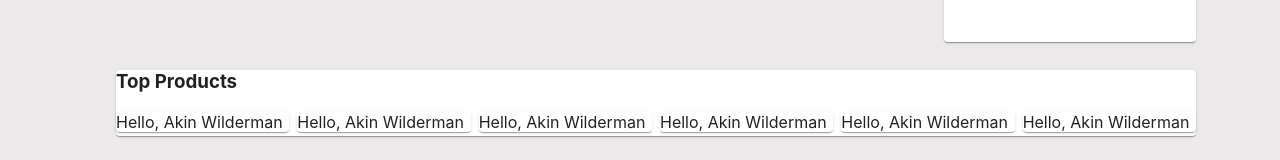
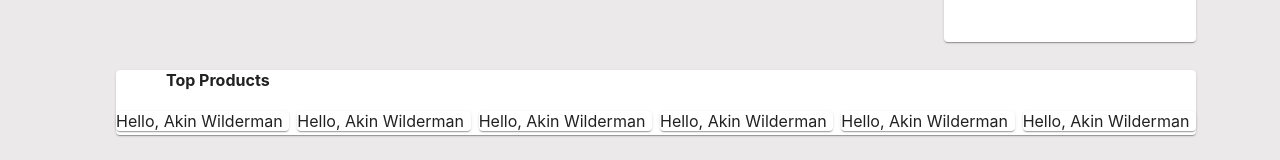
Before and after one commit to AkinWilderman/cristak, a Next.js app: page / in a window 1280 px wide. Shown: the part 705-865 px from the top of the page. Built offline with nearby package versions, Linux system fonts and the light colour scheme.

Commit message:
adding top products component

```diff
--- a/components/home_components/top_products/top_products.js
+++ b/components/home_components/top_products/top_products.js
@@ -1,5 +1,5 @@
 import React from 'react';
-import '../../../styles/top.module.css';
+import styles from '../../../styles/top.module.css';
 import Paper from '@material-ui/core/Paper';
 import Grid from '@material-ui/core/Grid';
 import { makeStyles } from '@material-ui/core/styles';
@@ -19,10 +19,10 @@ export default function Top() {
     <div className={classes.root}>
       <Paper>
         <div>
-          <div className="main">
-            <h3>
+          <div>
+            <h4 className={styles.main}>
               Top Products
-            </h3>
+            </h4>
           </div>
           <div>
             <Grid container spacing={1}>
--- a/components/single_product/simple.js
+++ b/components/single_product/simple.js
@@ -0,0 +1,2 @@
+import React from 'react';
+import Card
--- a/styles/globals.css
+++ b/styles/globals.css
@@ -51,3 +51,8 @@ a {
 .searchButton {
   height: 36px;
 }
+
+.main {
+  margin-top: 50px;
+  width: 1024px;
+}
--- a/styles/top.module.css
+++ b/styles/top.module.css
@@ -1,4 +1,3 @@
 .main {
- margin-top: 50px;
- width: 1024px;
+ margin-left: 50px;
 }
```
